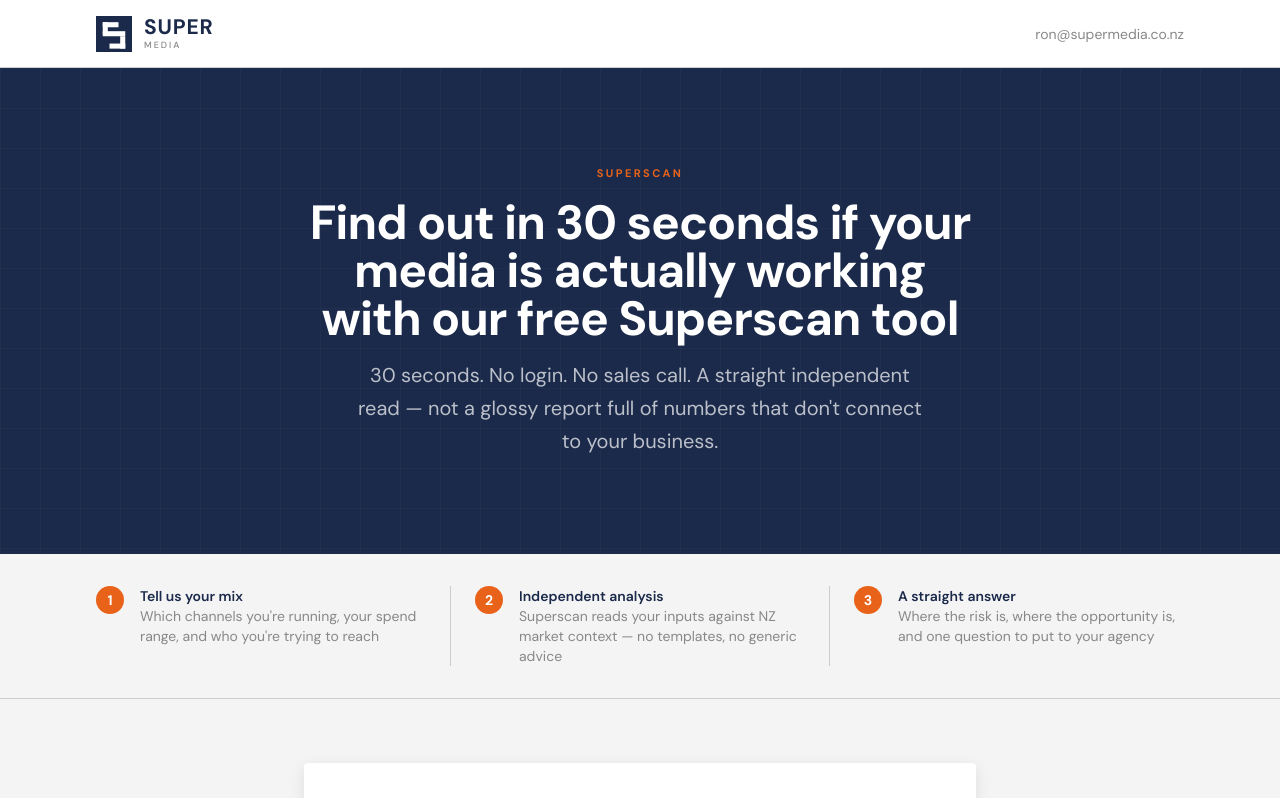
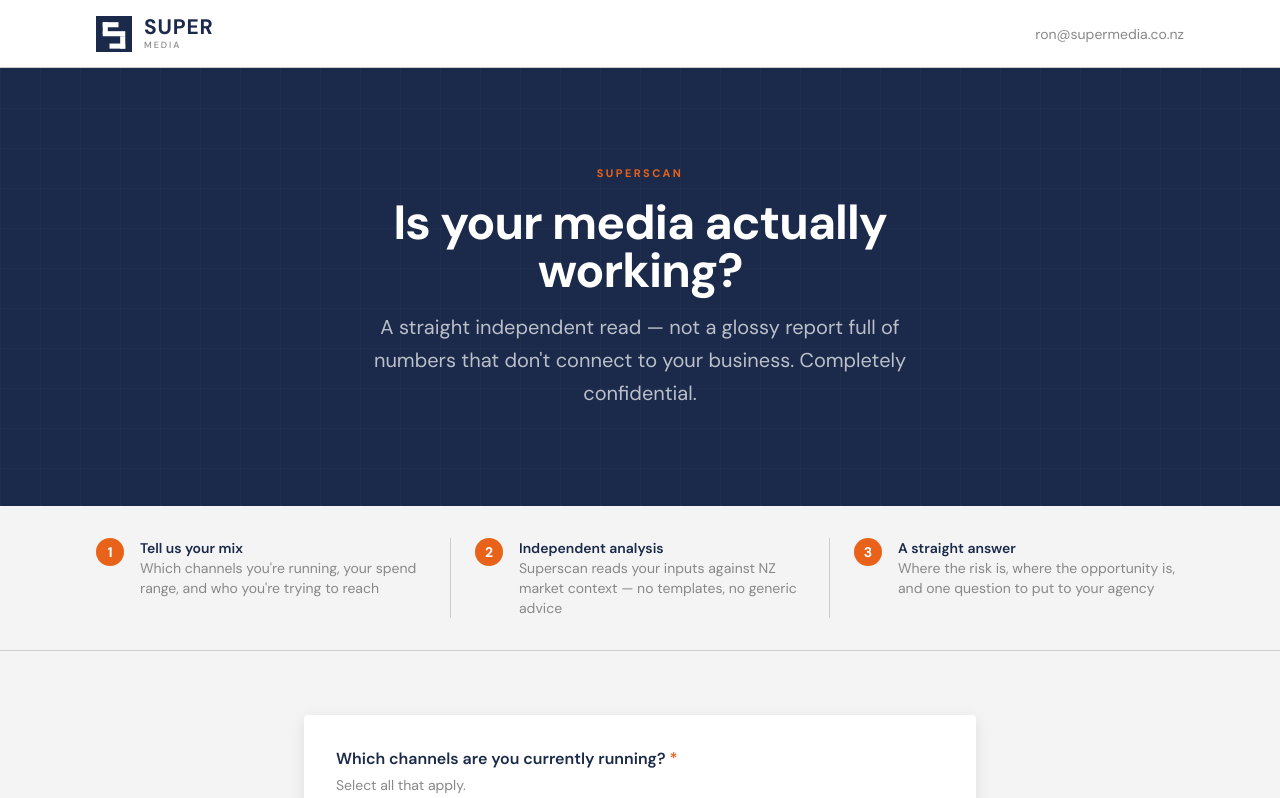
Before and after one commit to ron571/supermedia-website, a Next.js app: page /superscan in a window 1280 px wide. Shown: the top 798 px of the page. Built offline with nearby package versions, Linux system fonts and the light colour scheme; no server answers.

Commit message:
feat: update media check headline and subtext
Revise headline for punchiness and update subtext for clarity.

```diff
--- a/src/app/superscan/page.tsx
+++ b/src/app/superscan/page.tsx
@@ -63,12 +63,10 @@ export default function SuperscanPage() {
         <div className="section-container relative py-16 lg:py-24 text-center">
           <p className="eyebrow mb-4">Superscan</p>
           <h1 className="text-white text-4xl md:text-5xl font-bold max-w-2xl mx-auto mb-4">
-            Find out in 30 seconds if your media is actually working with our free Superscan tool
+            Is your media actually working?
           </h1>
           <p className="text-white/70 text-xl max-w-xl mx-auto" style={{ lineHeight: 1.65 }}>
-            30 seconds. No login. No sales call. A straight independent read —
-            not a glossy report full of numbers that don&apos;t connect to your
-            business.
+            A straight independent read — not a glossy report full of numbers that don&apos;t connect to your business. Completely confidential.
           </p>
         </div>
       </section>
```
